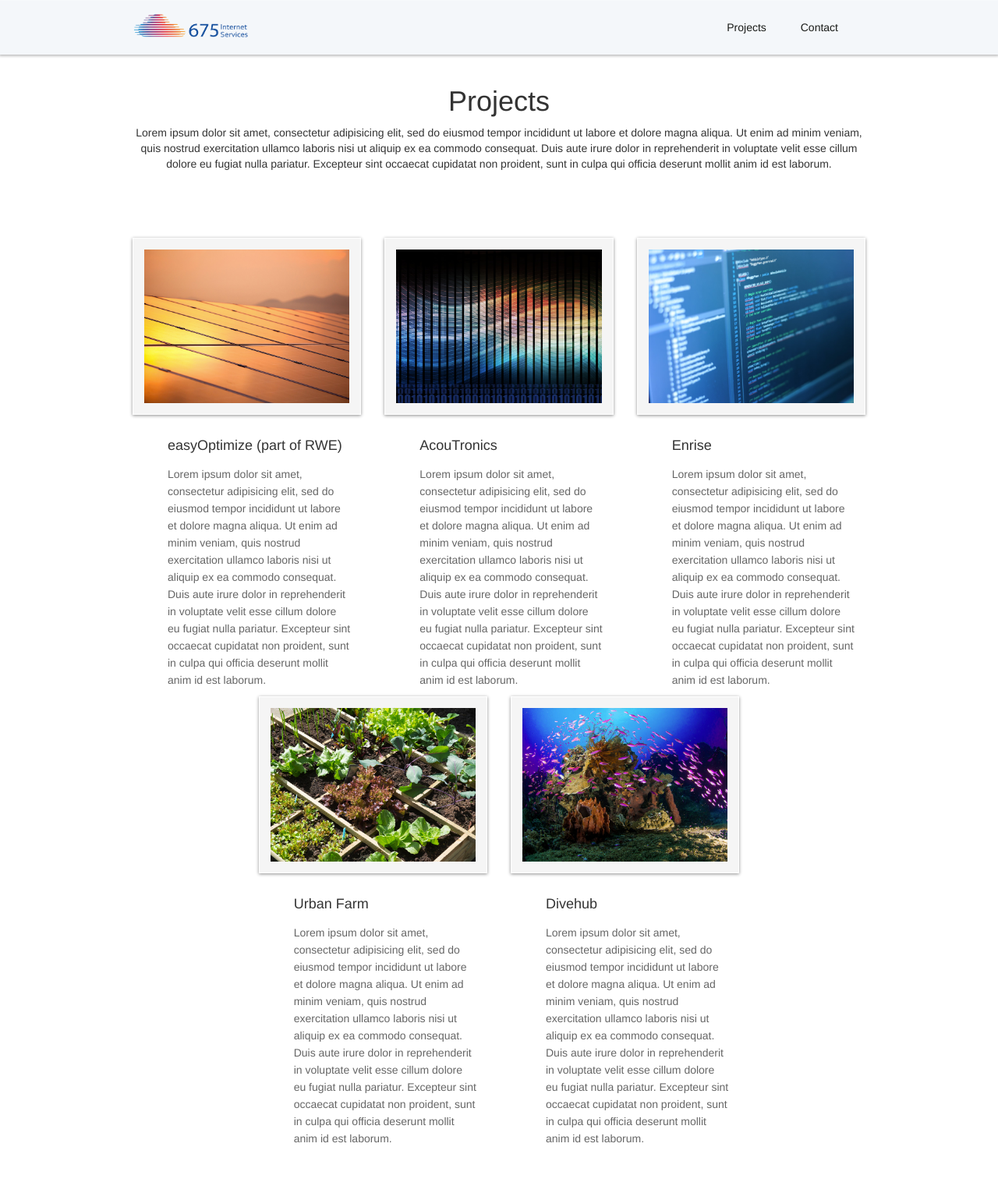
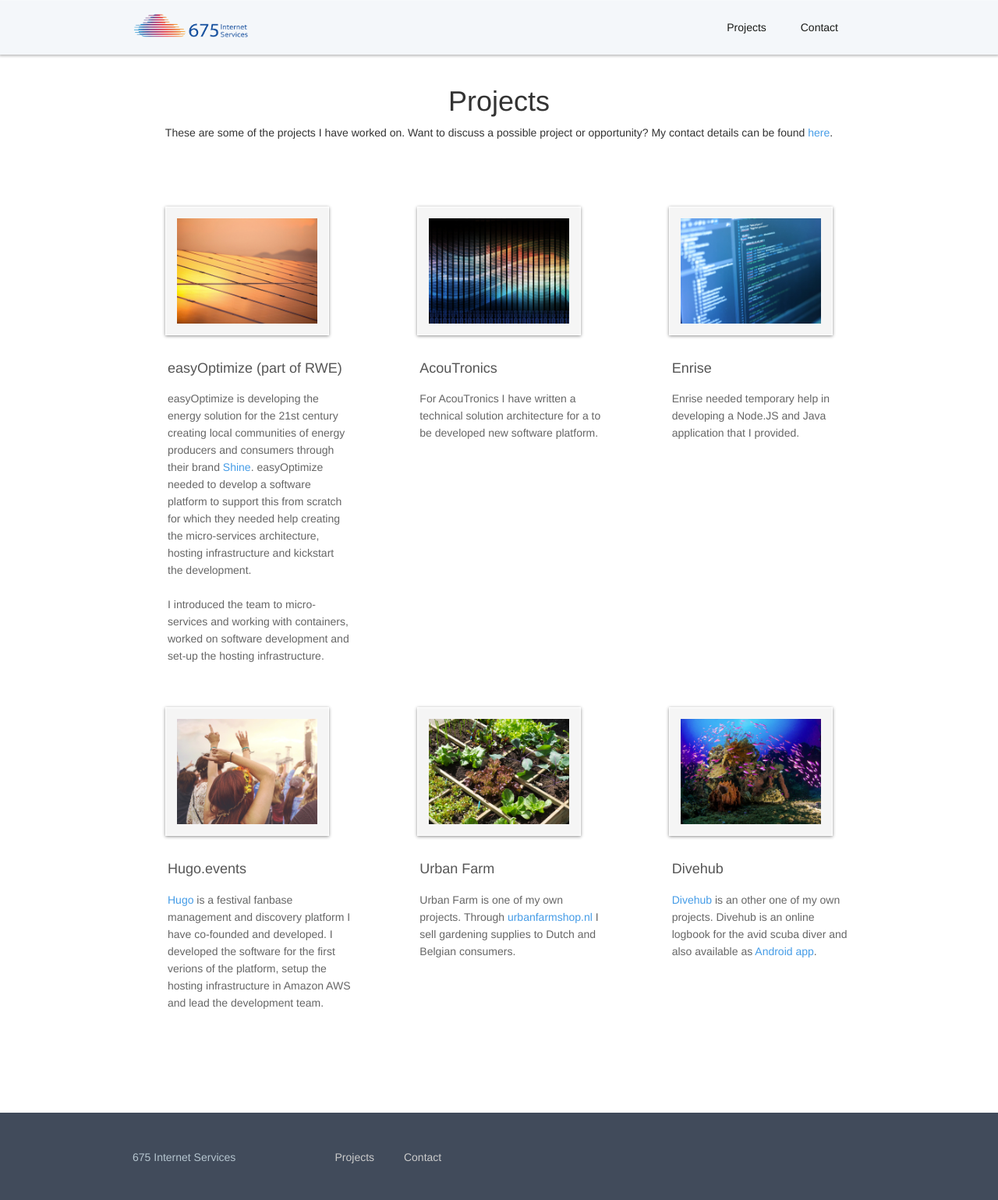
Before and after one commit to 675InternetServices/675InternetServices.github.io, a Jekyll site: the page projects.html, which Jekyll copies as it is, in a window 1280 px wide. Shown: the whole page at 78% size. Built offline with Jekyll 4.4.1, drawn with Linux system fonts in a browser that asks for light colours; nearby versions of some CDN libraries; Markdown is read by kramdown in place of the engine named in the settings; before the commit the page ends 1481 px from its top, so only the background shows below that.

Commit message:
Projects and footer

```diff
--- a/css/site.css
+++ b/css/site.css
@@ -40,15 +40,15 @@
   margin-top: 0px;
 }
 
-.team {
-  text-align: center;
-}
-
 .me > img {
   box-shadow: 0px 2px 1px 0px rgba(0, 0, 0, 0.4);
   max-width: 90px;
   border-radius: 45px;
   margin-bottom: 20px;
+}
+
+.pic > img {
+  max-width: 180px;
 }
 
 @media (min-width: 768px) {
@@ -72,6 +72,10 @@
     max-width: 150px;
     margin-top: 50px;
   }
+
+  .me {
+    text-align: center;
+  }
 }
 
 @media (max-width: 991px) {
--- a/projects.html
+++ b/projects.html
@@ -49,7 +49,10 @@
     <div class="row">
       <div class="col-xs-12 text-center">
         <h1>Projects</h1>
-        <p>Lorem ipsum dolor sit amet, consectetur adipisicing elit, sed do eiusmod tempor incididunt ut labore et dolore magna aliqua. Ut enim ad minim veniam, quis nostrud exercitation ullamco laboris nisi ut aliquip ex ea commodo consequat. Duis aute irure dolor in reprehenderit in voluptate velit esse cillum dolore eu fugiat nulla pariatur. Excepteur sint occaecat cupidatat non proident, sunt in culpa qui officia deserunt mollit anim id est laborum.</p>
+        <p>
+          These are some of the projects I have worked on. Want to discuss a possible project or opportunity?
+          My contact details can be found <a href="http://675internet.nl/contact">here</a>.
+        </p>
       </div>
     </div>
   </div>
@@ -63,8 +66,15 @@
               <img src="http://675internet.nl/img/projects/solar.jpg" class="img-responsive">
             </div>
             <div class="info">
-              <h4>easyOptimize (part of RWE)</h4>
-              <p>Lorem ipsum dolor sit amet, consectetur adipisicing elit, sed do eiusmod tempor incididunt ut labore et dolore magna aliqua. Ut enim ad minim veniam, quis nostrud exercitation ullamco laboris nisi ut aliquip ex ea commodo consequat. Duis aute irure dolor in reprehenderit in voluptate velit esse cillum dolore eu fugiat nulla pariatur. Excepteur sint occaecat cupidatat non proident, sunt in culpa qui officia deserunt mollit anim id est laborum.</p>
+              <strong>easyOptimize (part of RWE)</strong>
+              <!-- https://www.shinepowered.com/ -->
+              <p>
+                easyOptimize is developing the energy solution for the 21st century creating local communities of energy producers and consumers through their brand <a href="https://www.shinepowered.com/" target="_blank">Shine</a>.
+                easyOptimize needed to develop a software platform to support this from scratch for which they needed help creating the micro-services architecture, hosting infrastructure and kickstart the development.
+                <br>
+                <br>
+                I introduced the team to micro-services and working with containers, worked on software development and set-up the hosting infrastructure.
+              </p>
             </div>
           </div>
         </div>
@@ -74,8 +84,10 @@
               <img src="http://675internet.nl/img/projects/sound.jpg" class="img-responsive">
             </div>
             <div class="info">
-              <h4>AcouTronics</h4>
-              <p>Lorem ipsum dolor sit amet, consectetur adipisicing elit, sed do eiusmod tempor incididunt ut labore et dolore magna aliqua. Ut enim ad minim veniam, quis nostrud exercitation ullamco laboris nisi ut aliquip ex ea commodo consequat. Duis aute irure dolor in reprehenderit in voluptate velit esse cillum dolore eu fugiat nulla pariatur. Excepteur sint occaecat cupidatat non proident, sunt in culpa qui officia deserunt mollit anim id est laborum.</p>
+              <strong>AcouTronics</strong>
+              <p>
+                For AcouTronics I have written a technical solution architecture for a to be developed new software platform.
+              </p>
             </div>
           </div>
         </div>
@@ -85,19 +97,38 @@
               <img src="http://675internet.nl/img/projects/code.jpg" class="img-responsive">
             </div>
             <div class="info">
-              <h4>Enrise</h4>
-              <p>Lorem ipsum dolor sit amet, consectetur adipisicing elit, sed do eiusmod tempor incididunt ut labore et dolore magna aliqua. Ut enim ad minim veniam, quis nostrud exercitation ullamco laboris nisi ut aliquip ex ea commodo consequat. Duis aute irure dolor in reprehenderit in voluptate velit esse cillum dolore eu fugiat nulla pariatur. Excepteur sint occaecat cupidatat non proident, sunt in culpa qui officia deserunt mollit anim id est laborum.</p>
+              <strong>Enrise</strong>
+              <p>
+                Enrise needed temporary help in developing a Node.JS and Java application that I provided.
+              </p>
             </div>
           </div>
         </div>
-        <div class="col-md-offset-2 col-md-4">
+      </div>
+      <div class="row sections">
+        <div class="col-md-4">
+          <div class="section">
+            <div class="pic">
+              <img src="http://675internet.nl/img/projects/festival.jpg" class="img-responsive">
+            </div>
+            <div class="info">
+              <strong>Hugo.events</strong>
+              <p>
+                <a href="http://www.hugo.events" target="_blank">Hugo</a> is a festival fanbase management and discovery platform I have co-founded and developed. I developed the software for the first verions of the platform, setup the hosting infrastructure in Amazon AWS and lead the development team.
+              </p>
+            </div>
+          </div>
+        </div>
+        <div class="col-md-4">
           <div class="section">
             <div class="pic">
               <img src="http://675internet.nl/img/projects/urban_farm.jpg" class="img-responsive">
             </div>
             <div class="info">
-              <h4>Urban Farm</h4>
-              <p>Lorem ipsum dolor sit amet, consectetur adipisicing elit, sed do eiusmod tempor incididunt ut labore et dolore magna aliqua. Ut enim ad minim veniam, quis nostrud exercitation ullamco laboris nisi ut aliquip ex ea commodo consequat. Duis aute irure dolor in reprehenderit in voluptate velit esse cillum dolore eu fugiat nulla pariatur. Excepteur sint occaecat cupidatat non proident, sunt in culpa qui officia deserunt mollit anim id est laborum.</p>
+              <strong>Urban Farm</strong>
+              <p>
+                Urban Farm is one of my own projects. Through <a href="http://www.urbanfarmshop.nl" target="_blank">urbanfarmshop.nl</a> I sell gardening supplies to Dutch and Belgian consumers.
+              </p>
             </div>
           </div>
         </div>
@@ -107,8 +138,10 @@
               <img src="http://675internet.nl/img/projects/divehub.jpg" class="img-responsive">
             </div>
             <div class="info">
-              <h4>Divehub</h4>
-              <p>Lorem ipsum dolor sit amet, consectetur adipisicing elit, sed do eiusmod tempor incididunt ut labore et dolore magna aliqua. Ut enim ad minim veniam, quis nostrud exercitation ullamco laboris nisi ut aliquip ex ea commodo consequat. Duis aute irure dolor in reprehenderit in voluptate velit esse cillum dolore eu fugiat nulla pariatur. Excepteur sint occaecat cupidatat non proident, sunt in culpa qui officia deserunt mollit anim id est laborum.</p>
+              <strong>Divehub</strong>
+              <p>
+                <a href="http://www.divehub.co" target="_blank">Divehub</a> is an other one of my own projects. Divehub is an online logbook for the avid scuba diver and also available as <a href="https://play.google.com/store/apps/details?id=co.divehub.android" target="_blank">Android app</a>.
+              </p>
             </div>
           </div>
         </div>
@@ -116,5 +149,28 @@
     </div>
   </div>
 
+
+  <div id="footer">
+  		<div class="container">
+  			<div class="row">
+  				<div class="col-sm-3 copyright">
+  					675 Internet Services
+  				</div>
+  				<div class="col-sm-6 menu">
+  					<ul>
+  	      				<li>
+  	          				<a href="http://675internet.nl/projects">Projects</a>
+  	        			</li>
+  	        			<li>
+  	        				<a href="http://675internet.nl/contact">Contact</a>
+  	        			</li>
+  	      			</ul>
+  				</div>
+  				<div class="col-sm-3 social">
+
+  				</div>
+  			</div>
+  		</div>
+  	</div>
 </body>
-</html
+</html>
```
Also changed, not shown: contact.html (+24 -1 lines), img/projects/festival.jpg (added).
